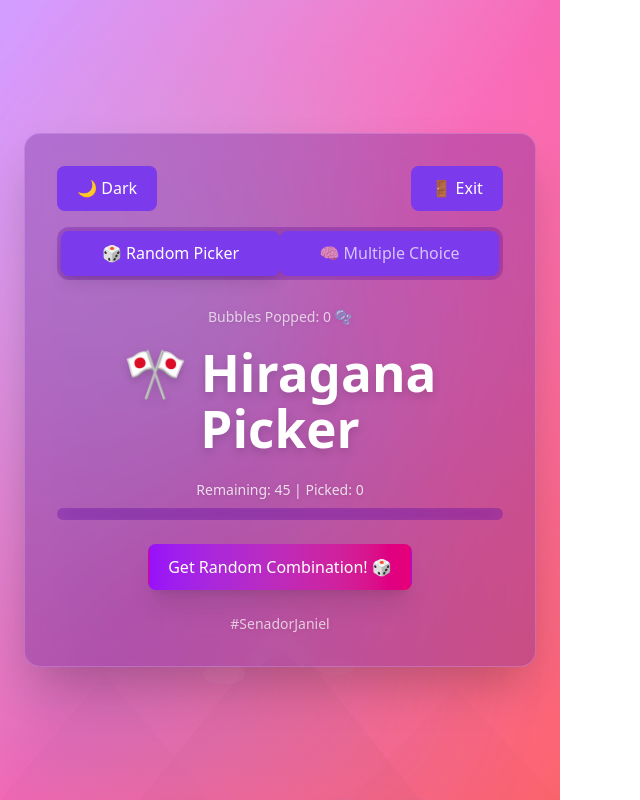
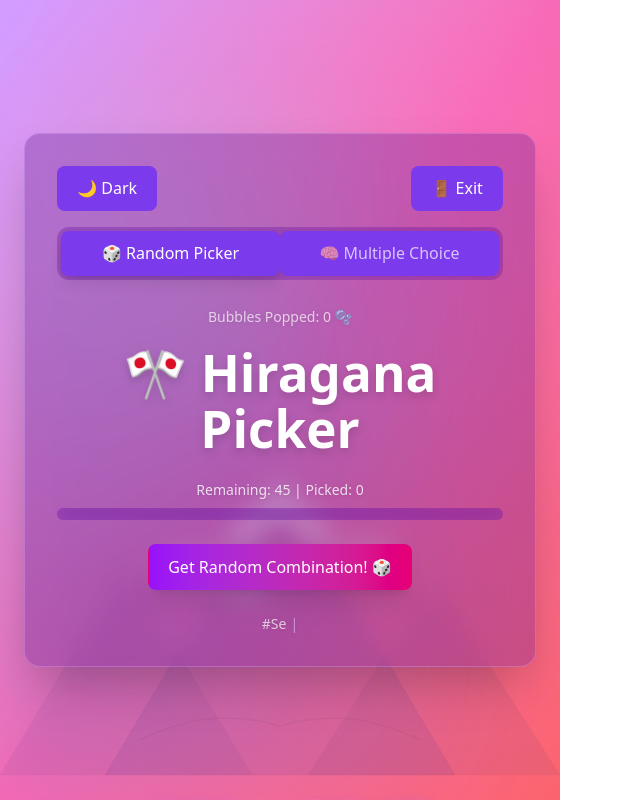
Before and after one commit to Janiel-Senador/hiragana, a React (Vite) app: page / in a window 1280 px wide. Shown: the whole page, without its empty margins (0-640 px from the left). Built offline with nearby package versions, Linux system fonts and the light colour scheme.

Commit message:
Update App.jsx

```diff
--- a/src/App.jsx
+++ b/src/App.jsx
@@ -1,4 +1,49 @@
 import React, { useState, useEffect } from 'react';
+
+const TypewriterEffect = ({ strings, typeSpeed = 120, backSpeed = 140, loop = true }) => {
+  const [currentStringIndex, setCurrentStringIndex] = useState(0);
+  const [currentText, setCurrentText] = useState('');
+  const [isDeleting, setIsDeleting] = useState(false);
+  const [isPaused, setIsPaused] = useState(false);
+
+  useEffect(() => {
+    const currentString = strings[currentStringIndex];
+
+    const timeout = setTimeout(() => {
+      if (isPaused) {
+        setIsPaused(false);
+        setIsDeleting(true);
+        return;
+      }
+
+      if (isDeleting) {
+        if (currentText.length > 0) {
+          setCurrentText(currentText.slice(0, -1));
+        } else {
+          setIsDeleting(false);
+          setCurrentStringIndex((prev) => (prev + 1) % strings.length);
+        }
+      } else {
+        if (currentText.length < currentString.length) {
+          setCurrentText(currentString.slice(0, currentText.length + 1));
+        } else {
+          if (loop) {
+            setIsPaused(true);
+          }
+        }
+      }
+    }, isDeleting ? backSpeed : (isPaused ? 1500 : typeSpeed));
+
+    return () => clearTimeout(timeout);
+  }, [currentText, isDeleting, isPaused, currentStringIndex, strings, typeSpeed, backSpeed, loop]);
+
+  return (
+    <span className="inline-block">
+      {currentText}
+      <span className="animate-pulse ml-1 text-purple-300">|</span>
+    </span>
+  );
+};
 
 const FloatingBubble = ({ delay = 0, duration = 8, onPop }) => {
   const [position, setPosition] = useState({
@@ -47,7 +92,7 @@ const FloatingBubble = ({ delay = 0, duration = 8, onPop }) => {
 
   return (
     <div
-      className={`absolute rounded-full opacity-20 animate-pulse cursor-pointer hover:opacity-30 transition-all duration-200 ${isPopping ? 'animate-ping' : ''}`}
+      className={`absolute rounded-full opacity-40 animate-pulse cursor-pointer hover:opacity-60 transition-all duration-200 ${isPopping ? 'animate-ping' : ''}`}
       onClick={handleClick}
       style={{
         left: `${position.x}%`,
@@ -55,15 +100,17 @@ const FloatingBubble = ({ delay = 0, duration = 8, onPop }) => {
         width: `${position.size}px`,
         height: `${position.size}px`,
         background: `linear-gradient(45deg,
-          rgba(147, 51, 234, 0.6),
-          rgba(236, 72, 153, 0.6),
-          rgba(59, 130, 246, 0.6))`,
+          rgba(147, 51, 234, 0.8),
+          rgba(236, 72, 153, 0.8),
+          rgba(59, 130, 246, 0.8))`,
         animationDelay: isPopping ? '0s' : `${delay}s`,
         animationDuration: isPopping ? '0.3s' : `${duration}s`,
         transition: isPopping ? 'all 0.3s ease-out' : 'all 3s ease-in-out',
         filter: 'blur(1px)',
         transform: isPopping ? 'scale(3)' : 'scale(1)',
-        zIndex: 1
+        zIndex: 20,
+        border: '2px solid rgba(255,255,255,0.3)',
+        boxShadow: '0 4px 15px rgba(147, 51, 234, 0.3)'
       }}
     />
   );
@@ -318,45 +365,65 @@ const App = () => {
         }}
       />
 
-      {/* Floating bubbles */}
-      {bubbles}
+      {/* Mount Fuji Background - Made more visible and larger */}
+      <div className="absolute bottom-0 left-0 right-0 z-0 opacity-50">
+        <svg viewBox="0 0 800 500" className="w-full h-auto" style={{ minHeight: '50vh' }}>
+          {/* Mount Fuji main peak - Made much larger */}
+          <path
+            d="M150 500 L400 80 L650 500 Z"
+            fill={isDarkMode ? 'rgba(200,200,255,0.3)' : 'rgba(80,50,150,0.25)'}
+            className="transition-all duration-500"
+            stroke={isDarkMode ? 'rgba(255,255,255,0.1)' : 'rgba(0,0,0,0.1)'}
+            strokeWidth="1"
+          />
+          {/* Snow cap - Made larger and more visible */}
+          <path
+            d="M320 160 L400 80 L480 160 L450 180 L400 130 L350 180 Z"
+            fill={isDarkMode ? 'rgba(255,255,255,0.7)' : 'rgba(255,255,255,0.8)'}
+            className="transition-all duration-500"
+            stroke={isDarkMode ? 'rgba(200,200,255,0.3)' : 'rgba(180,180,220,0.4)'}
+            strokeWidth="1"
+          />
+          {/* Left smaller mountain - More visible */}
+          <path
+            d="M0 500 L180 200 L360 500 Z"
+            fill={isDarkMode ? 'rgba(150,150,200,0.2)' : 'rgba(60,40,120,0.15)'}
+            className="transition-all duration-500"
+            stroke={isDarkMode ? 'rgba(255,255,255,0.05)' : 'rgba(0,0,0,0.05)'}
+            strokeWidth="1"
+          />
+          {/* Right smaller mountain - More visible */}
+          <path
+            d="M440 500 L620 220 L800 500 Z"
+            fill={isDarkMode ? 'rgba(150,150,200,0.2)' : 'rgba(60,40,120,0.15)'}
+            className="transition-all duration-500"
+            stroke={isDarkMode ? 'rgba(255,255,255,0.05)' : 'rgba(0,0,0,0.05)'}
+            strokeWidth="1"
+          />
+          {/* Clouds around Fuji - Made larger and more visible */}
+          <ellipse cx="280" cy="200" rx="60" ry="25"
+            fill={isDarkMode ? 'rgba(255,255,255,0.2)' : 'rgba(255,255,255,0.4)'}
+            className="transition-all duration-500" />
+          <ellipse cx="520" cy="180" rx="50" ry="20"
+            fill={isDarkMode ? 'rgba(255,255,255,0.2)' : 'rgba(255,255,255,0.4)'}
+            className="transition-all duration-500" />
+          <ellipse cx="350" cy="240" rx="40" ry="18"
+            fill={isDarkMode ? 'rgba(255,255,255,0.15)' : 'rgba(255,255,255,0.35)'}
+            className="transition-all duration-500" />
 
-      {/* Mount Fuji Background */}
-      <div className="absolute bottom-0 left-0 right-0 z-0 opacity-20">
-        <svg viewBox="0 0 800 300" className="w-full h-auto">
-          {/* Mount Fuji main peak */}
+          {/* Additional mountain details */}
           <path
-            d="M200 300 L400 50 L600 300 Z"
-            fill={isDarkMode ? 'rgba(255,255,255,0.1)' : 'rgba(0,0,0,0.1)'}
+            d="M200 450 Q300 400 400 430 Q500 400 600 450"
+            fill="none"
+            stroke={isDarkMode ? 'rgba(255,255,255,0.1)' : 'rgba(0,0,0,0.1)'}
+            strokeWidth="2"
             className="transition-all duration-500"
           />
-          {/* Snow cap */}
-          <path
-            d="M350 100 L400 50 L450 100 L430 110 L400 85 L370 110 Z"
-            fill={isDarkMode ? 'rgba(255,255,255,0.3)' : 'rgba(255,255,255,0.4)'}
-            className="transition-all duration-500"
-          />
-          {/* Left smaller mountain */}
-          <path
-            d="M0 300 L150 120 L300 300 Z"
-            fill={isDarkMode ? 'rgba(255,255,255,0.05)' : 'rgba(0,0,0,0.05)'}
-            className="transition-all duration-500"
-          />
-          {/* Right smaller mountain */}
-          <path
-            d="M500 300 L650 140 L800 300 Z"
-            fill={isDarkMode ? 'rgba(255,255,255,0.05)' : 'rgba(0,0,0,0.05)'}
-            className="transition-all duration-500"
-          />
-          {/* Clouds around Fuji */}
-          <ellipse cx="320" cy="120" rx="30" ry="15"
-            fill={isDarkMode ? 'rgba(255,255,255,0.08)' : 'rgba(255,255,255,0.2)'}
-            className="transition-all duration-500" />
-          <ellipse cx="480" cy="110" rx="25" ry="12"
-            fill={isDarkMode ? 'rgba(255,255,255,0.08)' : 'rgba(255,255,255,0.2)'}
-            className="transition-all duration-500" />
         </svg>
       </div>
+
+      {/* Floating bubbles - Moved after Mount Fuji so they're on top */}
+      {bubbles}
 
       {/* Exit Confirmation Modal */}
       {showExitConfirm && (
@@ -777,7 +844,11 @@ const App = () => {
           )}
 
           <div className="mt-4 sm:mt-6 text-center text-xs sm:text-sm text-white/70 drop-shadow">
-            #SenadorJaniel
+            #<TypewriterEffect
+              strings={['JanielSenador', 'SenadorJaniel', 'JanielVSenador']}
+              typeSpeed={120}
+              backSpeed={140}
+            />
           </div>
         </div>
       </div>
```
